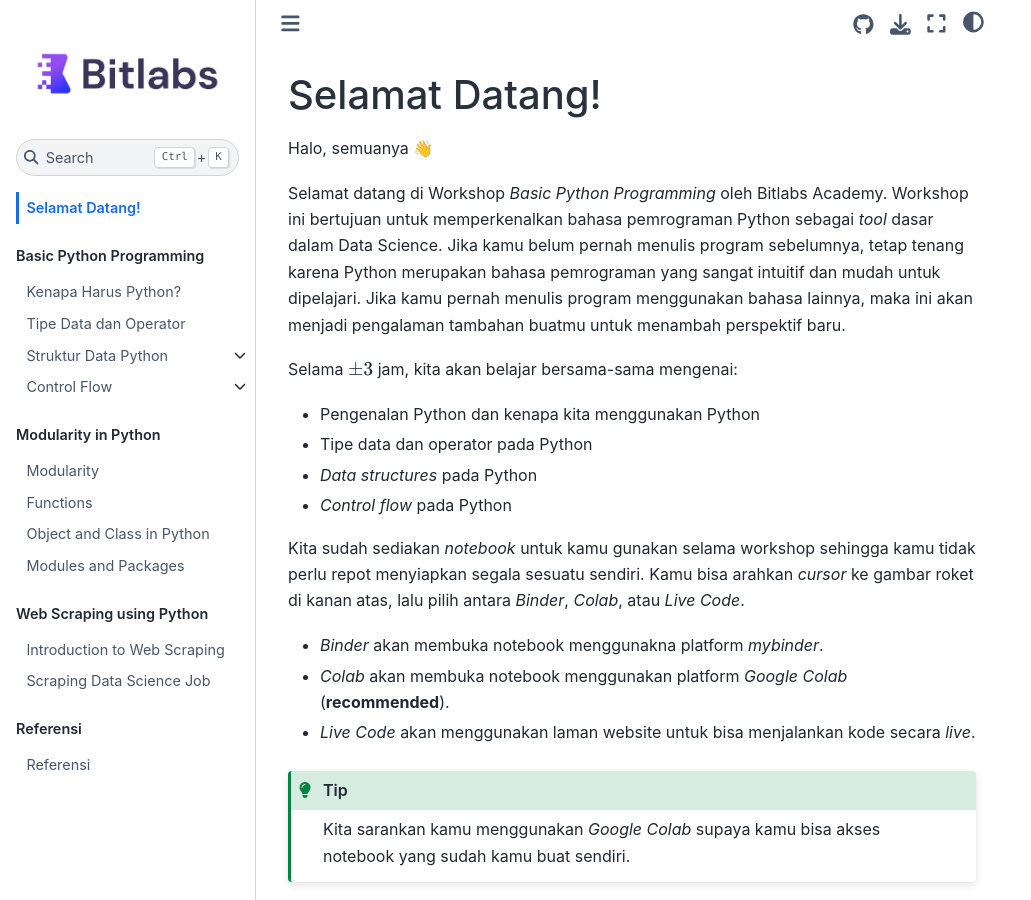
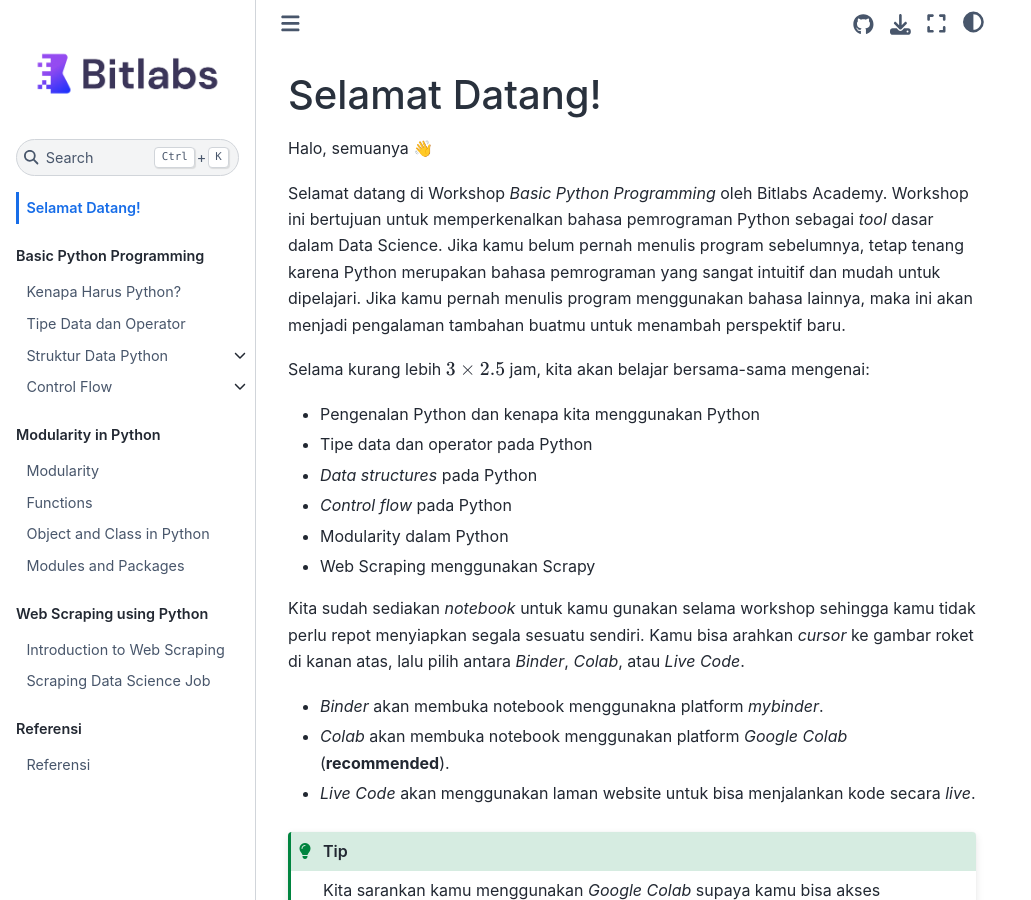
Before and after one commit to syahrulhamdani/data-scientist-starter-kit, a Jupyter Book: the page built from book/index.md, in a window 1280 px wide and 900 px high. Shown: the whole window, without its empty margins (0-1031 px from the left). Built offline with Jupyter Book 1.0.4 settings and Sphinx 7.4.7 and the Sphinx Book theme 1.1.4, drawn with Linux system fonts in a browser that asks for light colours.

Commit message:
refactor: add outlines

```diff
--- a/book/index.md
+++ b/book/index.md
@@ -4,11 +4,13 @@ Halo, semuanya 👋
 
 Selamat datang di Workshop *Basic Python Programming* oleh Bitlabs Academy. Workshop ini bertujuan untuk memperkenalkan bahasa pemrograman Python sebagai *tool* dasar dalam Data Science. Jika kamu belum pernah menulis program sebelumnya, tetap tenang karena Python merupakan bahasa pemrograman yang sangat intuitif dan mudah untuk dipelajari. Jika kamu pernah menulis program menggunakan bahasa lainnya, maka ini akan menjadi pengalaman tambahan buatmu untuk menambah perspektif baru.
 
-Selama $\pm 3$ jam, kita akan belajar bersama-sama mengenai:
+Selama kurang lebih $3 \times 2.5$ jam, kita akan belajar bersama-sama mengenai:
 * Pengenalan Python dan kenapa kita menggunakan Python
 * Tipe data dan operator pada Python
 * *Data structures* pada Python
 * *Control flow* pada Python
+* Modularity dalam Python
+* Web Scraping menggunakan Scrapy
 
 Kita sudah sediakan *notebook* untuk kamu gunakan selama workshop sehingga kamu tidak perlu repot menyiapkan segala sesuatu sendiri. Kamu bisa arahkan *cursor* ke gambar roket di kanan atas, lalu pilih antara *Binder*, *Colab*, atau *Live Code*.
 * *Binder* akan membuka notebook menggunakna platform *mybinder*.
```
